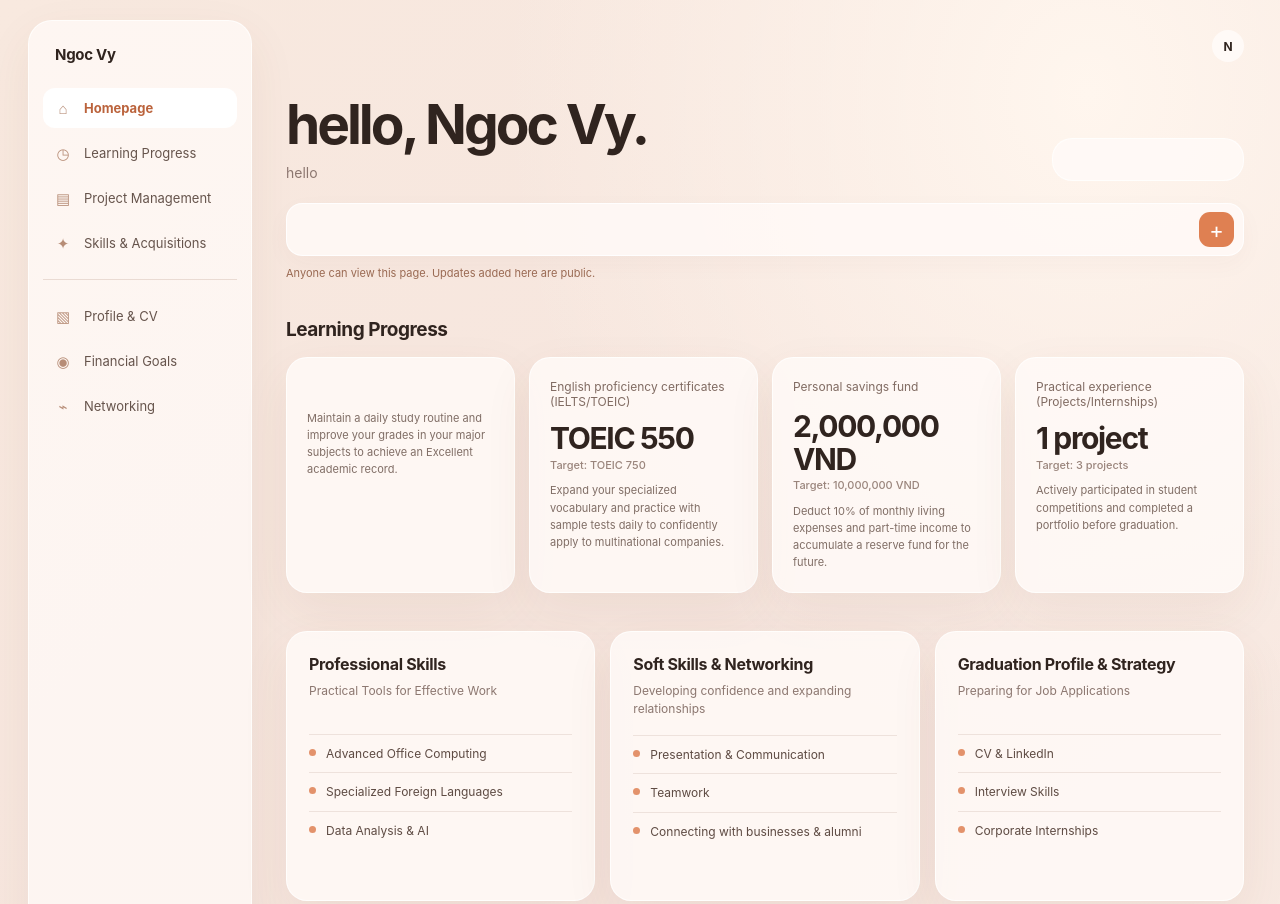
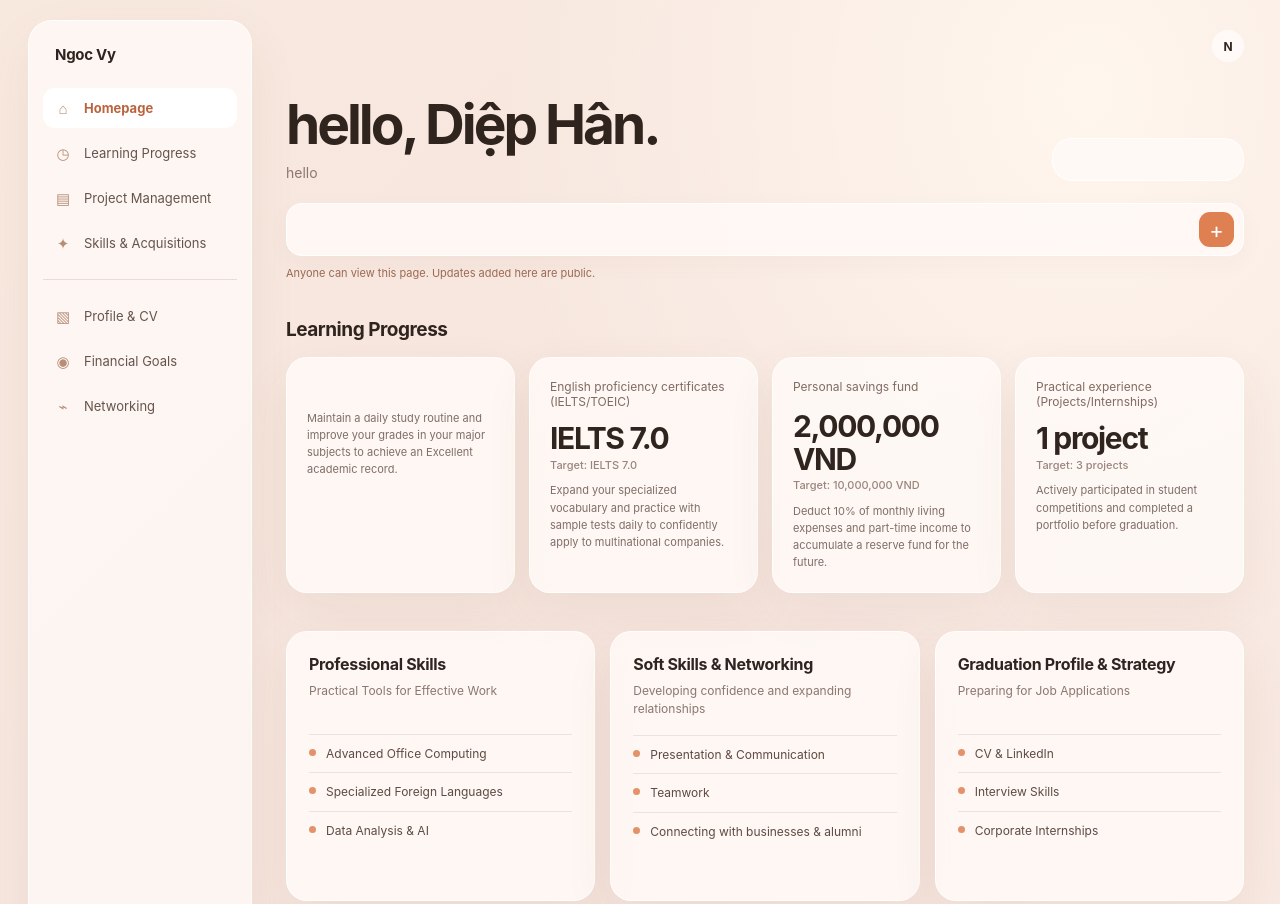
Before and after one commit to vuhuynhngocvy-cmd/ngoc-vy-workbench, a website: page index.html in a window 1280 px wide. Shown: the top 904 px of the page. Drawn offline with Linux system fonts and the light colour scheme; no server answers.

Commit message:
Update profile name and IELTS score

```diff
--- a/index.html
+++ b/index.html
@@ -119,7 +119,7 @@
       </div>
       <header class="hero">
         <div>
-          <h1>hello, Ngoc Vy.</h1>
+          <h1>hello, Diệp Hân.</h1>
           <p class="welcome">hello</p>
         </div>
         <div class="hero-note"><strong></strong></div>
@@ -139,7 +139,7 @@
             <p class="stat-copy">Maintain a daily study routine and improve your grades in your major subjects to achieve an Excellent academic record.</p>
           </article>
           <article class="stat">
-            <div class="stat-label">English proficiency certificates (IELTS/TOEIC)</div><div class="stat-value">TOEIC 550<span class="stat-target">Target: TOEIC 750</span></div>
+            <div class="stat-label">English proficiency certificates (IELTS/TOEIC)</div><div class="stat-value">IELTS 7.0<span class="stat-target">Target: IELTS 7.0</span></div>
             <p class="stat-copy">Expand your specialized vocabulary and practice with sample tests daily to confidently apply to multinational companies.</p>
           </article>
           <article class="stat">
```
